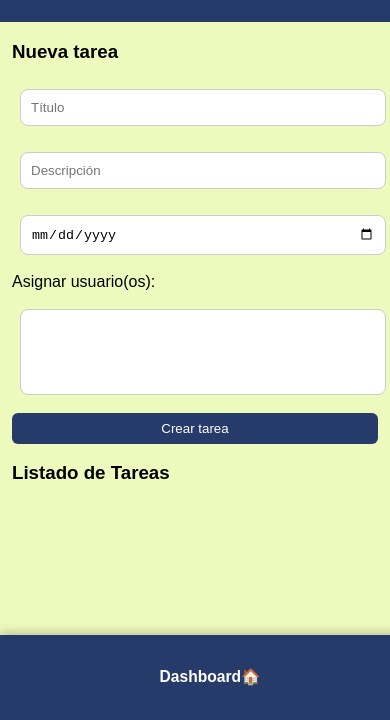
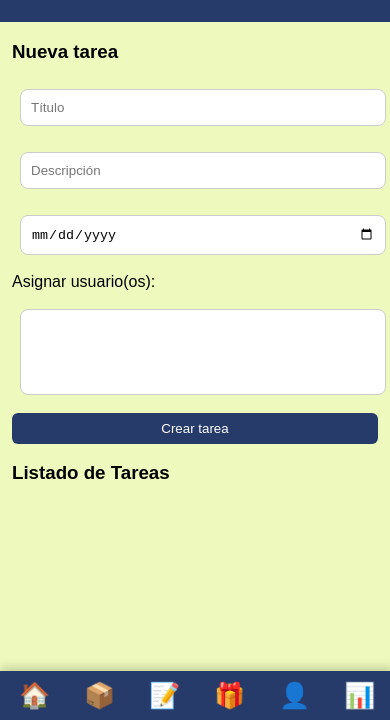
Before and after one commit to Yani-cnvs/localsmart, a website: page frontend/tareas.html in a window 390 px wide. Shown: the part 124-844 px from the top of the page. Drawn offline with Linux system fonts and the light colour scheme; no server answers.

Commit message:
Modificando tamañan de menú inferior en todos los archivos

```diff
--- a/frontend/style.css
+++ b/frontend/style.css
@@ -243,7 +243,17 @@ section {
 }
 
 .menu button {
-    margin: 0 5px;
+    display: flex;
+    flex-direction: column;
+    align-items: center;
+    gap: 3px;
+    font-size: 11px;
+}
+.menu-icono {
+    font-size: 20px;
+}
+.menu-texto {
+    font-size: 11px
 }
 
 #lista-tareas {
@@ -430,15 +440,24 @@ input, select {
         align-self: flex-end;
     }
     .menu {
-        overflow-x: auto;
-        justify-content: flex-start;
-        padding: 10px;
-        gap:8px;
+        justify-content: space-around;
+        overflow-x: hidden;
+        padding: 6px 2px;
     }
     .menu button {
-        flex-shrink: 0;
-        white-space: nowrap;
+        flex: 1;
+        padding: 4px 2px;
+        min-width: 0;
     }
+    .menu-texto {
+        display: none;
+    }
+
+.menu-icono {
+    font-size: 25px;
+
+}
+
     input,
     select,
     textarea,
--- a/frontend/tareas.html
+++ b/frontend/tareas.html
@@ -35,13 +35,14 @@
             <section id="lista-tareas"></section>
         </section>
     </main>
-    <nav class="menu">
-    <button onclick="ir('dashboard.html')"><h3>Dashboard🏠</h3></button>
-    <button onclick="ir('productos.html')"><h3>Productos📦</h3></button>
-    <button onclick="ir('tareas.html')"><h3>Tareas📝</h3></button>
-    <button onclick="ir('incentivos.html')"><h3>Incentivos🎁</h3></button>
-    <button id="btn-usuarios" onclick="ir('usuarios.html')"><h3>Usuarios👤</h3></button>
-    <button id="btn-reportes" onclick="ir('reportes.html')"><h3>Reportes📊</h3></button>
+<nav class="menu">
+    <button onclick="ir('dashboard.html')"><hspan class="menu-icono">🏠</span><span class="menu-texto">Dashboard</span></button>
+    <button onclick="ir('productos.html')"><hspan class="menu-icono">📦</span><span class="menu-texto">Productos</span></button>
+    <button onclick="ir('tareas.html')"><hspan class="menu-icono">📝</span><span class="menu-texto">Tareas</span></button>
+    <button onclick="ir('incentivos.html')"><hspan class="menu-icono">🎁</span><span class="menu-texto">Incentivos</span></button>
+    <!--estoos botones del menú son solo accesibles para los jefes-->
+    <button id="btn-usuarios" onclick="ir('usuarios.html')"><span class="menu-icono">👤</span><span class="menu-texto">Usuarios</span></button>
+    <button id="btn-reportes" onclick="ir('reportes.html')"><span class="menu-icono">📊</span><span class="menu-texto">Reportes</span></button>
 </nav>
 
     <script src="app.js"></script>
```
Also changed, not shown: frontend/dashboard.html (+6 -6 lines), frontend/incentivos.html (+8 -7 lines), frontend/productos.html (+8 -7 lines), frontend/reportes.html (+7 -6 lines), frontend/usuarios.html (+8 -7 lines).
